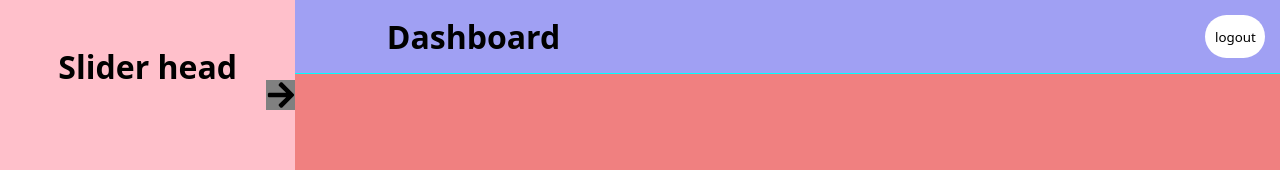
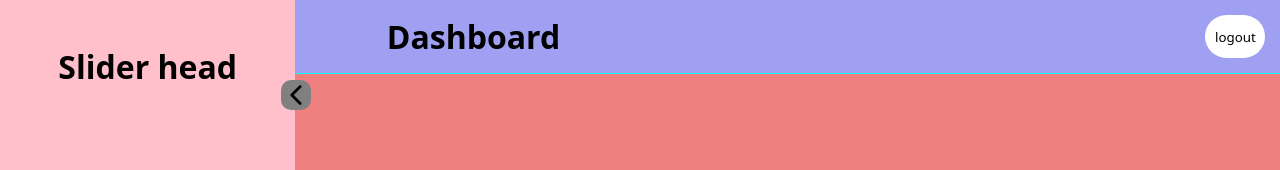
Before and after one commit to cubenx3-web/tfdemo-front, a React (Vite) app: page /dashboard in a window 1280 px wide. Shown: the top 170 px of the page. Built offline with nearby package versions, Linux system fonts and the light colour scheme; sample sign-in values are in the browser's storage.

Commit message:
Slider toggole

```diff
--- a/src/components/slider nav/SliderNav.css
+++ b/src/components/slider nav/SliderNav.css
@@ -6,9 +6,7 @@
     display: grid;
     grid-template-rows: 1fr 5fr;
     align-items: center;
-    position: relative;
-    overflow-x: hidden;
-    overflow-y: visible;
+    position:relative;
 
 }
 
@@ -20,13 +18,31 @@
 }
 
 .slider-toggle{
+    display: flex;
     position:absolute;
-    left: 90%;
+    left:95%;
     top: 10%;
     width: 30px;
     height: 30px;
     background-color: grey;
+    border-radius:10px;
+    align-items: center;
+    justify-content: center;
+    transform-origin: 50% 50%;
+    transition: all 0.1s ease;
 }
+
+.slider-toggle:hover{
+    background-color: white;
+}
+
+
+
+.close{
+    transform: rotate(180deg);
+}
+
+
 
 
 .nav-container{
--- a/src/components/slider nav/SliderNav.tsx
+++ b/src/components/slider nav/SliderNav.tsx
@@ -1,7 +1,9 @@
 import {MdSpaceDashboard} from "react-icons/md"
 import { useNavigate } from "react-router-dom"
+import {  IoIosArrowBack } from "react-icons/io";
+import { useState } from "react";
+
 import "./SliderNav.css"
-import { FaArrowRight } from "react-icons/fa";
 
 function SliderNav(){
 
@@ -17,6 +19,15 @@ function SliderNav(){
 
     ]
 
+    const [close, setClose] = useState<string>("");
+
+    function sliderState(){
+        setClose(
+            (prev)=>(
+                (prev==="")? "close":""
+            )
+        )
+    }
 
     return(
 
@@ -26,8 +37,10 @@ function SliderNav(){
                 <h1>Slider head</h1>
             </div>
 
-            <div className="slider-toggle">
-                <FaArrowRight size={30}/>
+            <div className={`slider-toggle ${close}`}
+                 onClick={sliderState}
+            >
+                <IoIosArrowBack size={30}/>
             </div>
 
             <div className="nav-container">
```
